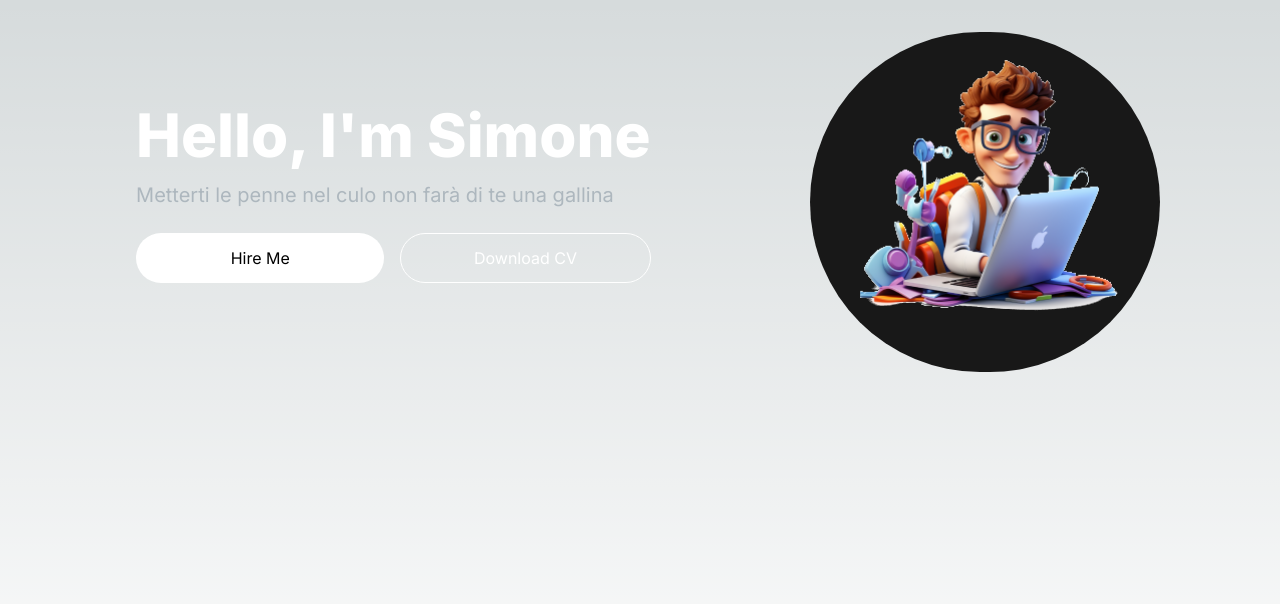
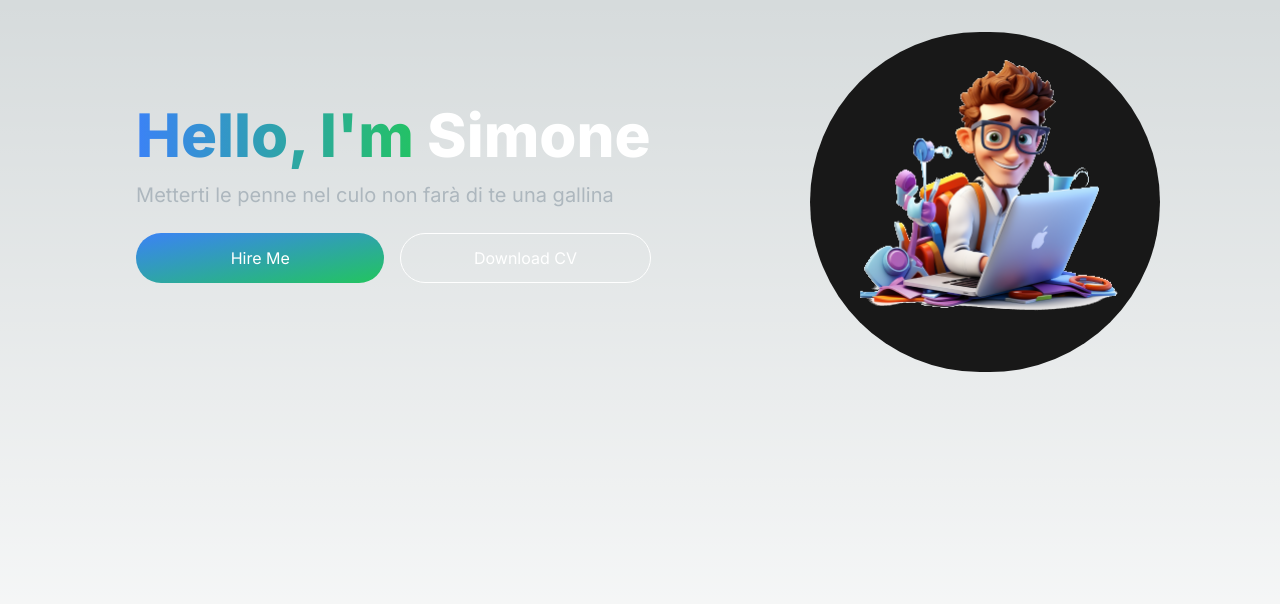
Before and after one commit to Desko95/portfolio-website, a Next.js app: page / in a window 1280 px wide. Shown: the top 604 px of the page. Built offline with nearby package versions, Linux system fonts and the light colour scheme.

Commit message:
gradient colors to header

```diff
--- a/app/components/HeroSection.jsx
+++ b/app/components/HeroSection.jsx
@@ -7,14 +7,15 @@ const HeroSection = () => {
       <div className='grid grid-cols-1 sm:grid-cols-12'>
         <div className='col-span-7 place-self-center text-center sm:text-left'>
           <h1 className='text-white mb-4 text-4xl sm:text-5xl lg:text-6xl font-extrabold'>
-            Hello, I'm Simone
+            <span className='text-transparent bg-clip-text bg-gradient-to-r from-blue-500 to-green-500'>Hello, I'm{" "}</span>
+            Simone
           </h1>
           <p className='text-[#ADB7BE] text-base sm:text-lg mb-6 lg:text-xl'>
             Metterti le penne nel culo non farà di te una gallina
           </p>
           <div className='flex'> {/* Create a flex container */}
-            <button className='flex-1 px-6 py-3 rounded-full mr-4 bg-white hover:bg-slate-200 text-black'>Hire Me</button>
-            <button className='flex-1 px-6 py-3 rounded-full bg-transparent hover:bg-slate-800 text-white border border-white'>Download CV</button>
+            <button className='flex-1 px-6 py-3 w-full sm:w-fit rounded-full mr-4 bg-gradient-to-br from-blue-500 via-purple500 to-green-500 hover:bg-slate-400 text-white'>Hire Me</button>
+            <button className='flex-1 px-6 py-3 w-full sm:w-fit  rounded-full bg-transparent hover:bg-slate-800 text-white border border-white'>Download CV</button>
           </div>
         </div>
         <div className='col-span-5 place-self-center mt-4 lg:mt-4'>
```
